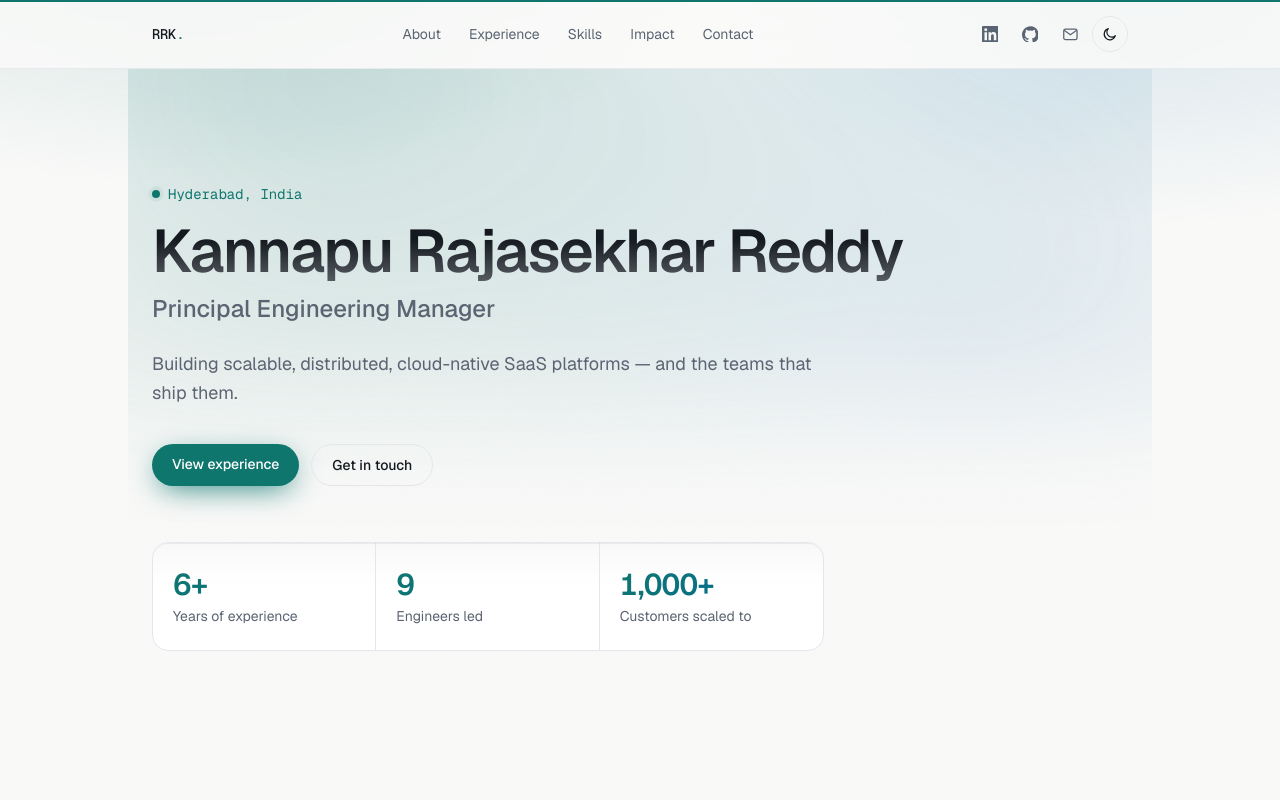
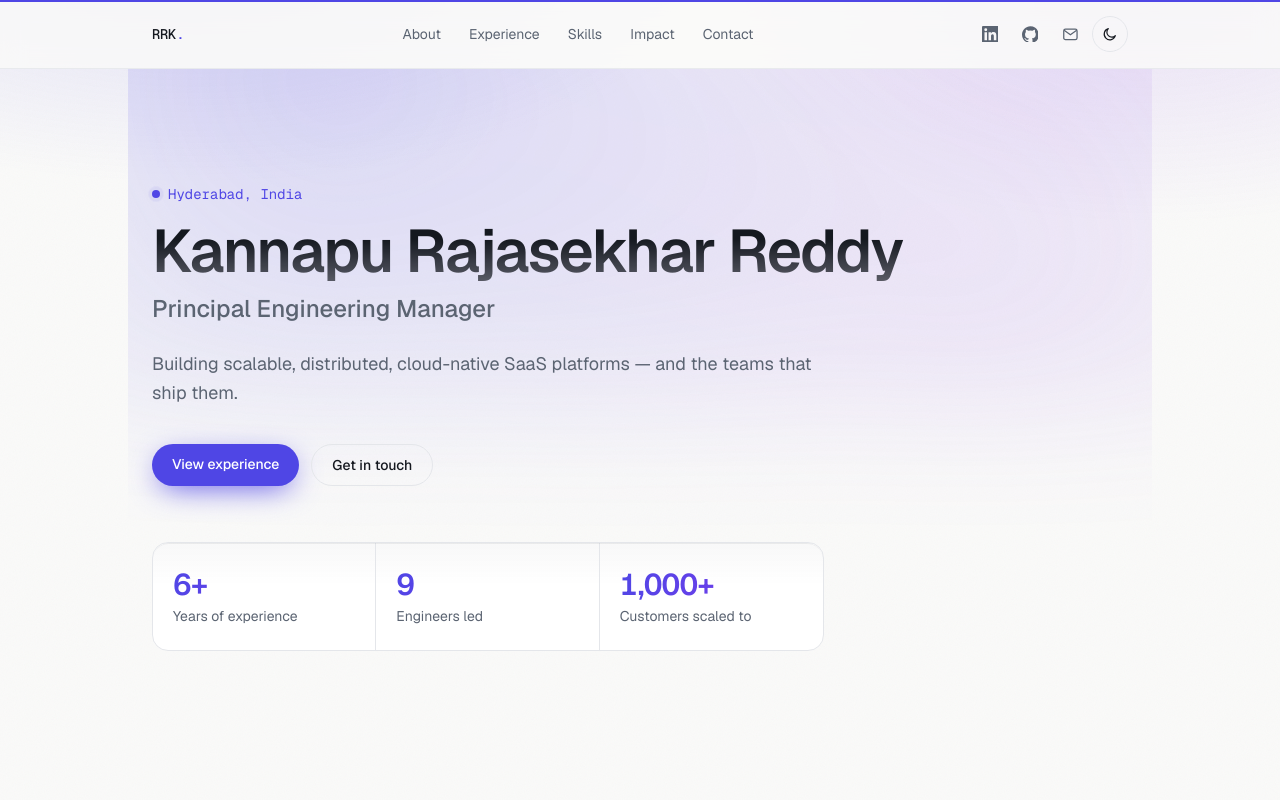
Before and after one commit to rajasekharreddykannapu/reddy-portfolio, a Next.js app: page / in a window 1280 px wide. Shown: the top 800 px of the page. Built offline with nearby package versions, Linux system fonts and the light colour scheme.

Commit message:
Recolor theme from teal to indigo/violet
New accent palette across light/dark tokens and favicon; keeps the
cinematic aurora/grain/gradient treatment, just re-tinted.

```diff
--- a/src/app/globals.css
+++ b/src/app/globals.css
@@ -9,8 +9,8 @@
   --foreground: #14181f;
   --muted: #5b6472;
   --border: #e4e6ea;
-  --accent: #0f766e;
-  --accent-2: #0369a1;
+  --accent: #4f46e5;
+  --accent-2: #7c3aed;
   --accent-foreground: #ffffff;
   --hairline: rgba(15, 23, 32, 0.06);
 }
@@ -22,8 +22,8 @@
   --foreground: #e9edf3;
   --muted: #8b95a3;
   --border: #232933;
-  --accent: #2dd4bf;
-  --accent-2: #38bdf8;
+  --accent: #818cf8;
+  --accent-2: #c084fc;
   --accent-foreground: #080b10;
   --hairline: rgba(255, 255, 255, 0.08);
 }
```
Also changed, not shown: src/app/icon.svg.
